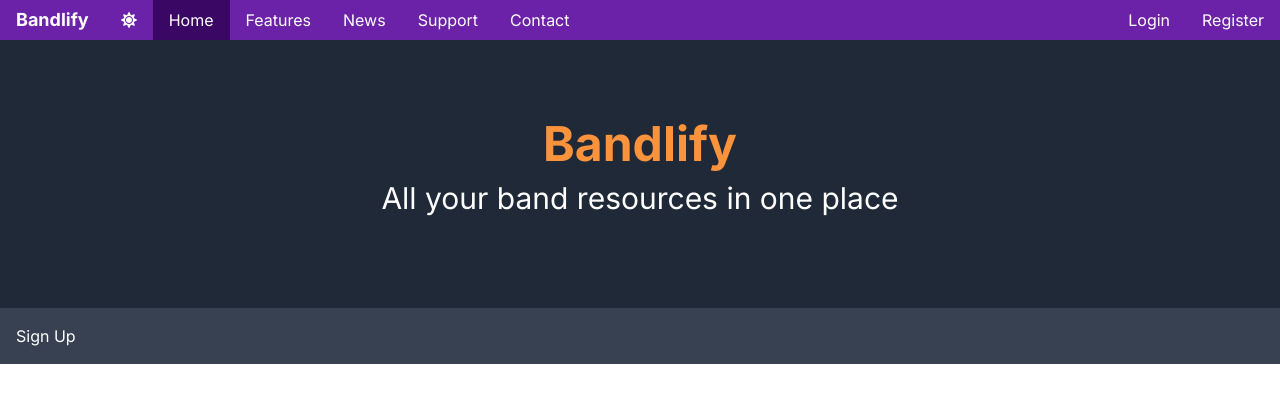
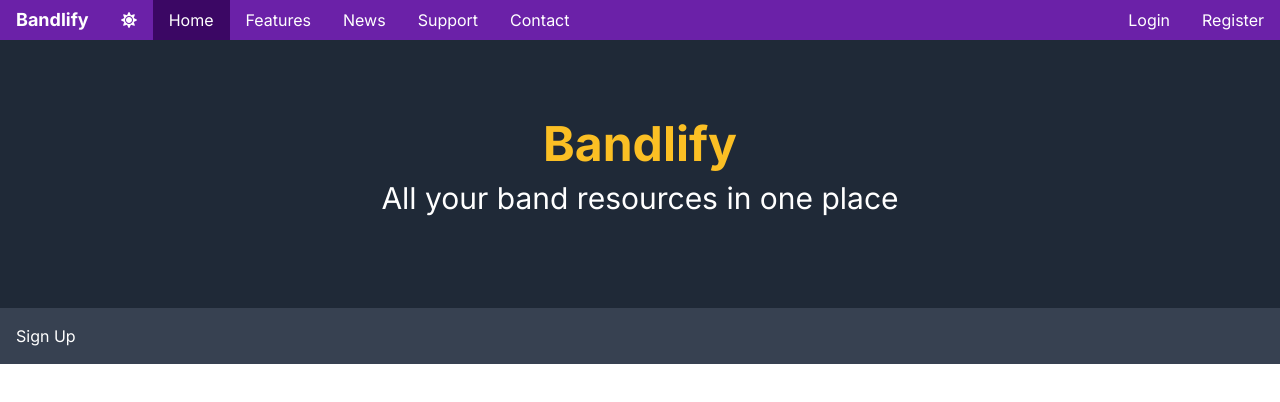
Before and after one commit to Jnxvln/Bandlify, a Next.js app: page / in a window 1280 px wide. Shown: the top 402 px of the page. Built offline with nearby package versions, Linux system fonts and the light colour scheme.

Commit message:
Change home page hero text color

```diff
--- a/app/page.tsx
+++ b/app/page.tsx
@@ -2,7 +2,7 @@ export default function Home() {
   return (
     <main>
       <header className="bg-gray-800 p-20">
-        <h1 className="text-5xl font-bold text-orange-400 text-center">Bandlify</h1>
+        <h1 className="text-5xl font-bold text-amber-400 text-center">Bandlify</h1>
         <h2 className="text-center text-white my-3">All your band resources in one place</h2>
       </header>
 
```
